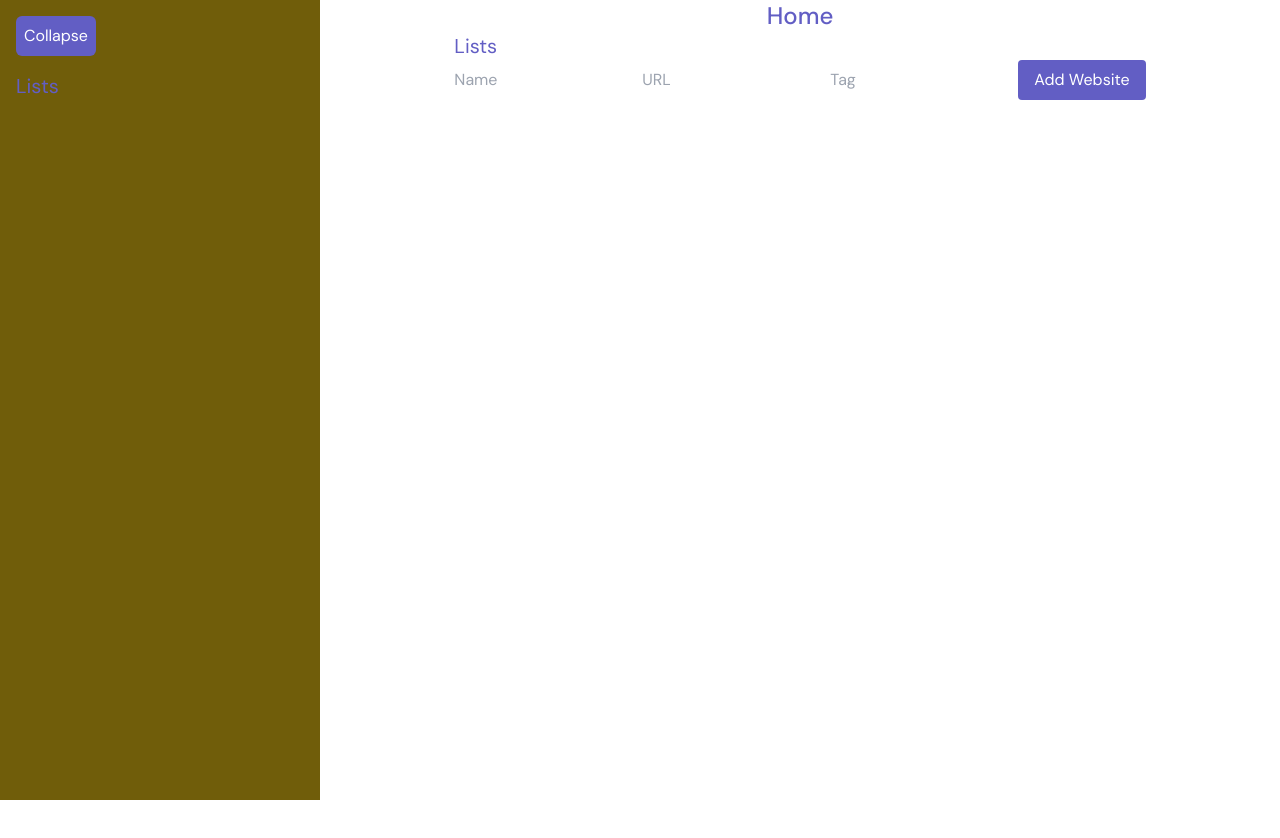
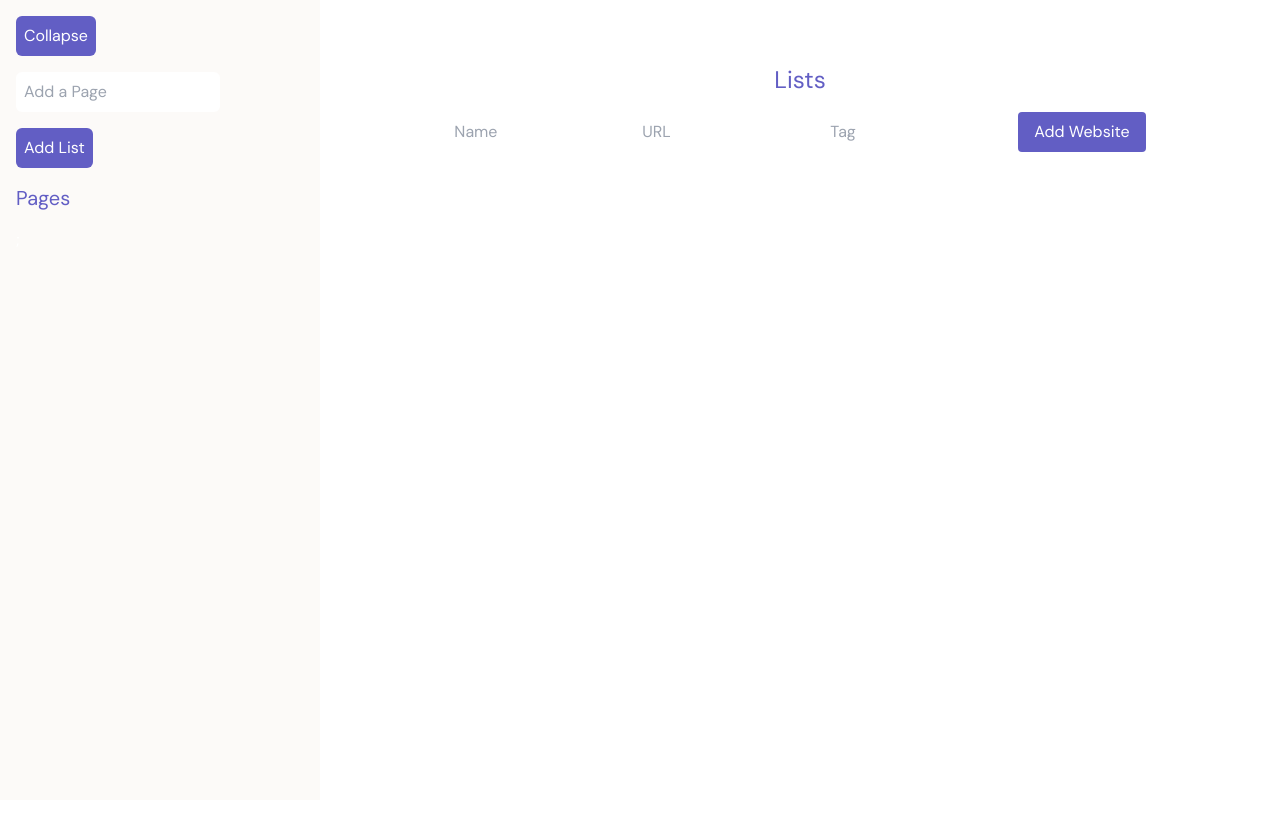
Before and after one commit to osaidahmed/deClutter, a Next.js app: page / in a window 1280 px wide. Shown: the top 838 px of the page. Before the commit the page ends 800 px from the top, so only its background shows below. Built offline with nearby package versions, Linux system fonts and the light colour scheme.

Commit message:
Added page routing

```diff
--- a/app/globals.css
+++ b/app/globals.css
@@ -9,7 +9,7 @@
   --background: #ffffff;
   --foreground: #171717;
   --primary-color: #625ec4;
-  --sidebar-color: #705d0a;
+  --sidebar-color: #fcfaf8;
 }
 
 @media (prefers-color-scheme: dark) {
--- a/app/list.tsx
+++ b/app/list.tsx
@@ -27,12 +27,12 @@ const List = () => {
     return (
         <div className="flex flex-col space-y-4">
             <div>
-            <h2 className = "text-xl">Lists</h2>
-            <input type = "text" value = {name} onChange = {(e) => setName(e.target.value)} placeholder="Name"/>
-            <input type = "text" value = {url} onChange = {(e) => setUrl(e.target.value)} placeholder="URL"/>
-            <input type = "text" value = {tag} onChange = {(e) => setTag(e.target.value)} placeholder="Tag"/>
+                <h2 className = "text-2xl text-center mb-4">Lists</h2>
+                <input type = "text" value = {name} onChange = {(e) => setName(e.target.value)} placeholder="Name"/>
+                <input type = "text" value = {url} onChange = {(e) => setUrl(e.target.value)} placeholder="URL"/>
+                <input type = "text" value = {tag} onChange = {(e) => setTag(e.target.value)} placeholder="Tag"/>
 
-            <button onClick = {addWebsite}> Add Website</button>
+                <button onClick = {addWebsite}> Add Website</button>
             </div>
 
             <ul>
--- a/app/page.tsx
+++ b/app/page.tsx
@@ -5,8 +5,7 @@ export default function Home() {
   return (
     <div className="flex h-screen">
       <Sidebar />
-      <div className="flex flex-col items-center flex-1 h-screen">
-        <h1 className = "text-2xl font-medium">Home</h1>
+      <div className="flex flex-col items-center flex-1 h-screen mt-16">
         <List />
       </div>
     </div>
--- /dev/null
+++ b/app/pages/[pageId].tsx
@@ -0,0 +1,32 @@
+import { useRouter } from "next/router";
+import { useState} from "react";
+
+const ListPage = () => {
+    const router = useRouter();
+    const {pageId} = router.query;
+
+    const [pages, setPage] = useState<string[]>([]);
+
+    const addPage = (page: string) => {
+        setPage([...pages, page]);
+    };
+
+    return (
+        <div className="p-4">
+            <h1 className="text-2xl mb-4">Pages: </h1>
+            <input type="text" placeholder="Add a Page" onKeyPress={(e) => {
+                if (e.key === "Enter") {
+                    addPage(e.currentTarget.value);
+                    e.currentTarget.value = "";
+                }
+            }}/>
+            <ul>
+                {pages.map((page, index) => (
+                    <li key={index} className="mb-2">{page}</li>
+                ))}
+            </ul>
+        </div>
+    )
+}
+
+export default ListPage;
--- a/app/sidebar.tsx
+++ b/app/sidebar.tsx
@@ -3,22 +3,45 @@ Side bar for keeping track of different lists of the users websites along with t
 */
 "use client";
 import { useState } from "react";
+import { useRouter } from "next/navigation";
+
 
 const Sidebar = () => {
+    const router = useRouter();
+
     const [isOpen, setIsOpen] = useState(true);
+    const [pageName, setPagename] = useState<string>("");
+    const [pages, setPages] = useState<string[]>([]);
 
+    // Function to toggle the sidebar
     const toggleSidebar = () => {
         setIsOpen(!isOpen);
     };
+
+    // Function to add a new sidebar entry. A new entry is a rout to a new list of websites that the user will store
+    const addSidebarEntry = () => {
+        if (pageName) {
+            setPages([...pages, pageName]);
+            //router.push(`/pages/${pageName}`);
+            setPagename("");
+        }
+    };
+
     return (
         <div className = "flex h-screen">
             <div className={`transition-all duration-300 ease-in-out ${isOpen ? "w-80" : "w-24"} bg-sidebar text-white h-screen p-4`}>
-                <button onClick={toggleSidebar} className="bg-sidebar-500 text-white p-2 rounded-md mb-4">{isOpen ? "Collapse" : "Expand"}</button>
+                <button onClick={toggleSidebar} className="transistion-all duration-300 bg-primary hover:bg-gray-200 p-2 rounded-md mb-4">{isOpen ? "Collapse" : "Expand"}</button>
                 {isOpen && (
                     <div>
-                        <h2 className="text-xl">Lists</h2>
+                        <input type="text" value={pageName} onChange={(e) => setPagename(e.target.value)} placeholder="Add a Page" className="p-2 rounded-md mb-4 text-black mr-4"/>
+                        <button onClick={addSidebarEntry} className="transistion-all duration-300 bg-primary hover:bg-gray-200 text-white p-2 rounded-md mb-4">Add List</button>
+                        <h2 className="text-xl mb-4">Pages</h2>
                         <ul>
-
+                            {pages.map((pages, index) => (
+                                <li key= {index} className="mb-2 text-black underline hover:underline-offset-4 hover:text-primary">
+                                    <a href={`/pages/${pages}`}>{pages}</a>
+                                </li>
+                            ))};
                         </ul>
                     </div>
                 )}
```
